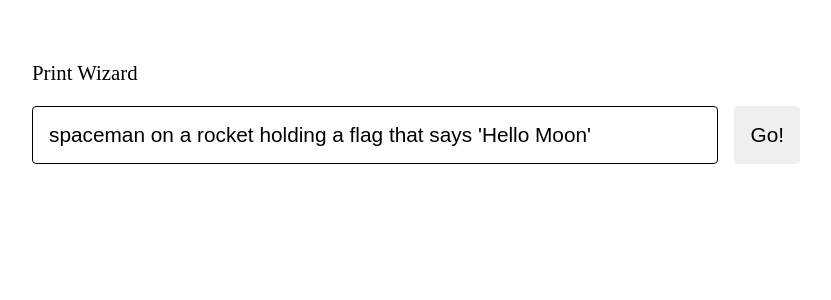
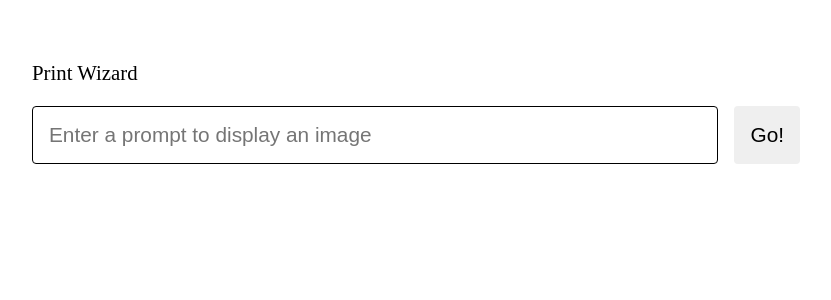
Before and after one commit to gregschwartz/print-generator, a Next.js app: page / in a window 1280 px wide. Shown: the top 300 px of the page, without its empty margins (224-1055 px from the left). Built offline with nearby package versions, Linux system fonts and the light colour scheme.

Commit message:
Allow entering a value, oops

```diff
--- a/pages/index.js
+++ b/pages/index.js
@@ -90,7 +90,7 @@ export default function Home() {
       </p>
 
       <form className={styles.form} onSubmit={handleSubmit}>
-        <input type="text" name="prompt" placeholder="Enter a prompt to display an image" value="spaceman on a rocket holding a flag that says 'Hello Moon'" />
+        <input type="text" name="prompt" placeholder="Enter a prompt to display an image" />
         <button type="submit">Go!</button>
       </form>
 
```
